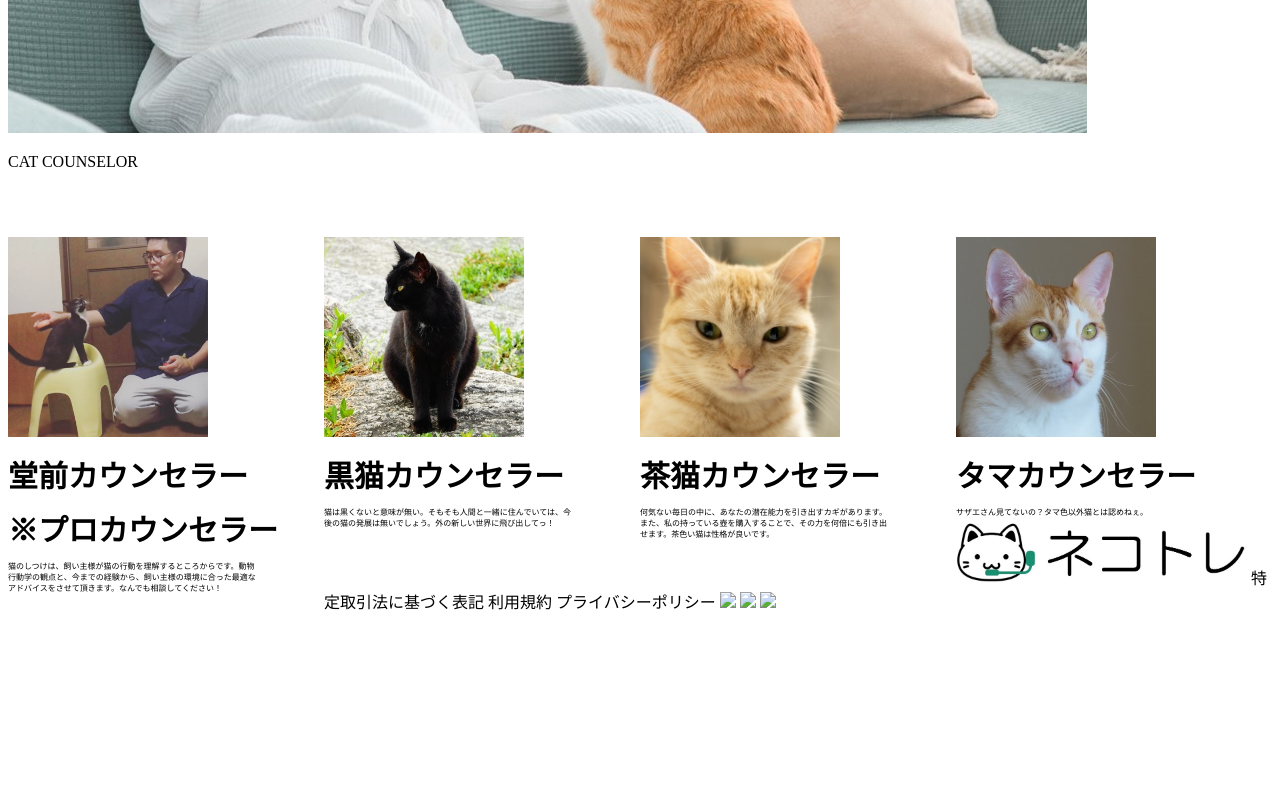
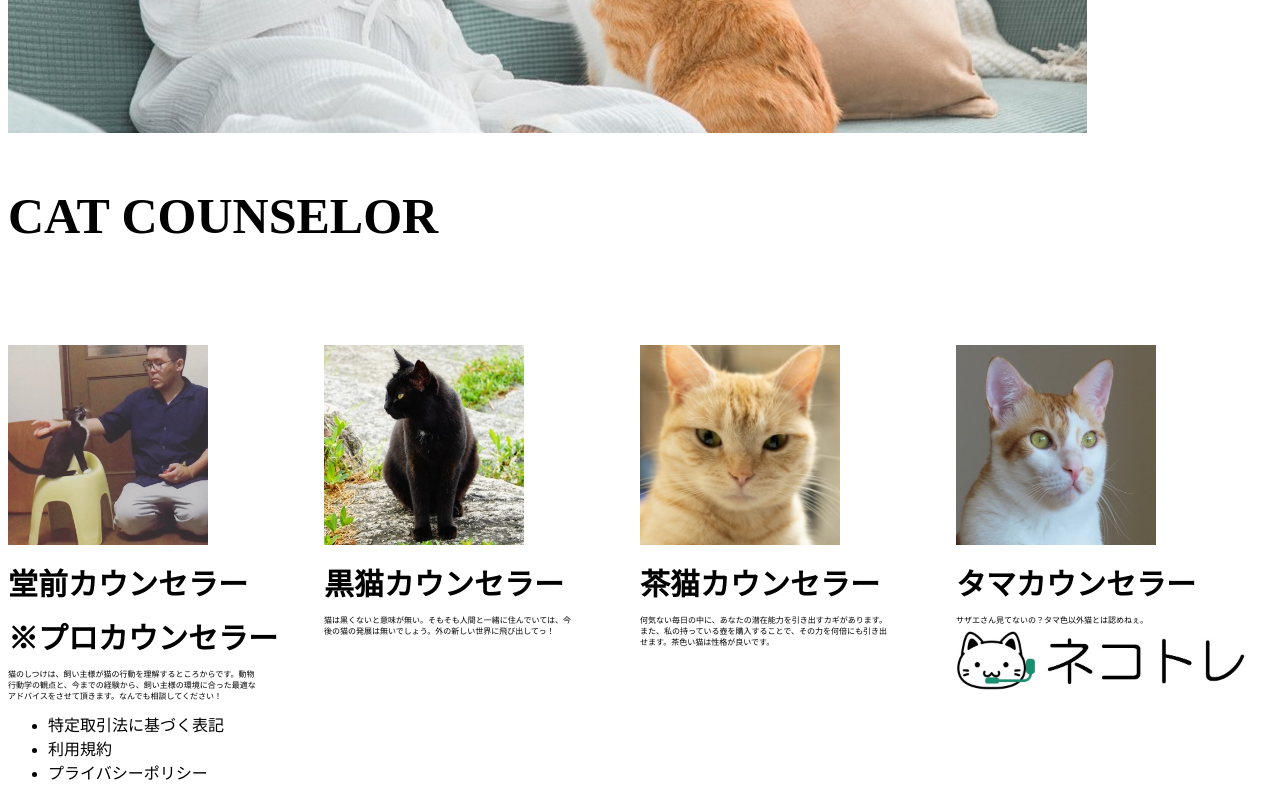
Before and after one commit to seinakamori/nekotore, a plain HTML site: page index.html in a window 1280 px wide. Shown: the part 741-1541 px from the top of the page. Before the commit the page ends 1362 px from the top, so only its background shows below. Drawn offline with Linux system fonts and the light colour scheme.

Commit message:
Update index.html

```diff
--- a/index.html
+++ b/index.html
@@ -26,7 +26,7 @@
   </div>
 
 <div class="contents">
-  <p>CAT COUNSELOR</p>
+  <p class="contents-name">CAT COUNSELOR</p>
 
   <div class="contents-item">
        <img class="doumaesan" src="doumaesan.jpg" width="200px" height="200px">
@@ -55,17 +55,20 @@
 </div>
 
   <footer>
-    <div class="nekotore-footer">
+  <div class="footer">
+    <div calss="'footer-icon">
       <img class="icon" src="nekotore-icon2.jpg" width="291px" height="64px">
-          <a5>特定取引法に基づく表記
-              利用規約
-              プライバシーポリシー
-          </a5>
-      <img src="***********">
-      <img src="***********">
-      <img src="***********">
+    </div>
 
+    <div class="footer-list">
+      <ul>
+        <li>特定取引法に基づく表記</li>
+        <li>利用規約</li>
+        <li>プライバシーポリシー</li>
+      </ul>
     </div>
+
+  </div>
   </footer>
 
 </body>
```
